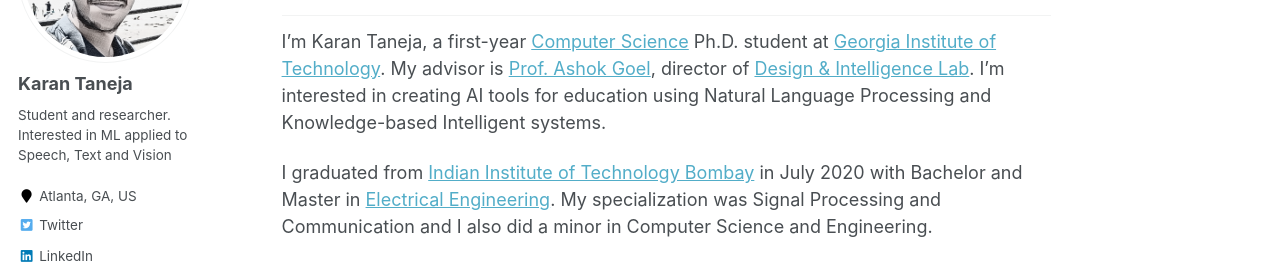
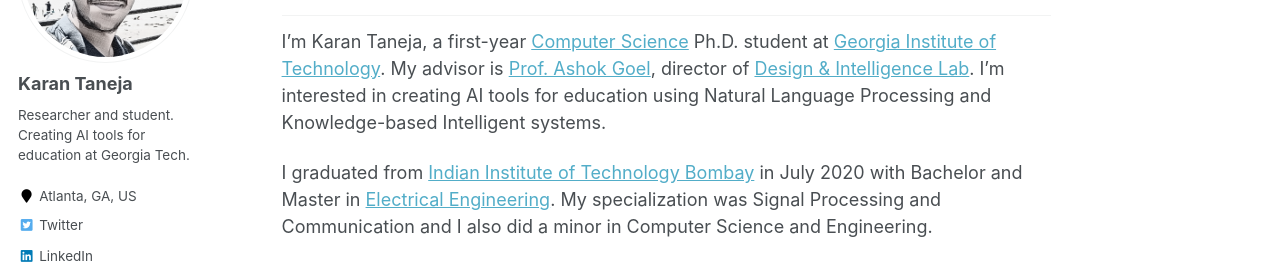
Before and after one commit to KrnTneja/KrnTneja.github.io, a Jekyll site: the page built from _pages/about.md, in a window 1280 px wide. Shown: the part 228-506 px from the top of the page. Built offline with Jekyll 4.4.1, drawn with Linux system fonts in a browser that asks for light colours.

Commit message:
Update _config.yml

```diff
--- a/_config.yml
+++ b/_config.yml
@@ -82,7 +82,7 @@ analytics:
 author:
   name             : "Karan Taneja"
   avatar           : "profile.png"
-  bio              : "Student and researcher. Interested in ML applied to Speech, Text and Vision"
+  bio              : "Researcher and student. Creating AI tools for education at Georgia Tech."
   location         : "Atlanta, GA, US"
   employer         :
   pubmed           :
```
